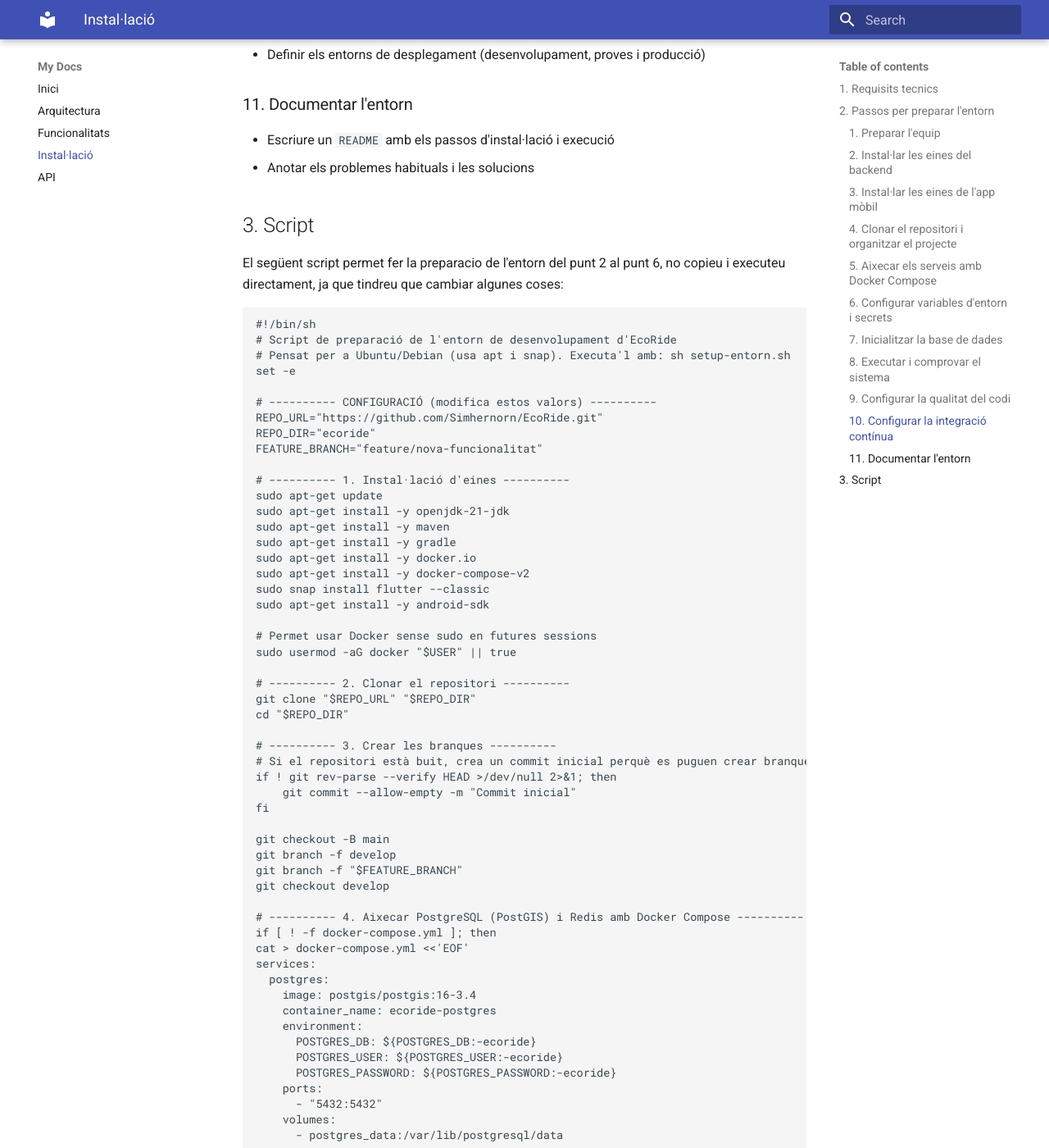
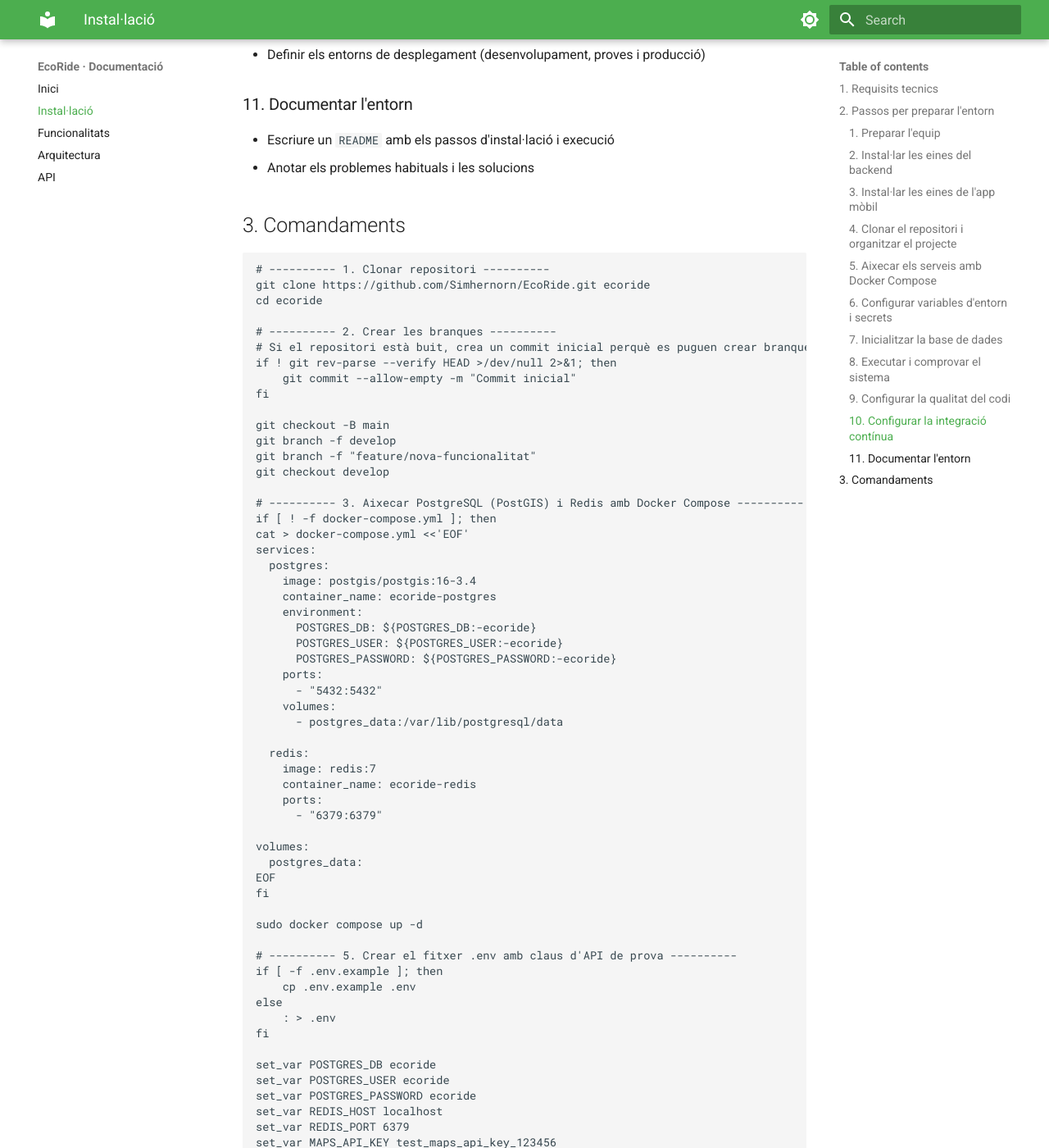
Before and after one commit to Simhernorn/EcoRide-Docs, an MkDocs documentation site: the page built from docs/instalacio.md, in a window 1280 px wide and 1400 px high, scrolled down 3447 px. Shown: the whole window at 82% size. Built offline with MkDocs 1.6.1 and Material for MkDocs 9.7.7, drawn with Linux system fonts in a browser that asks for light colours; some of the changed text lies outside the part shown.

Commit message:
Final de projecte

````diff
--- a/docs/arquitectura.md
+++ b/docs/arquitectura.md
@@ -0,0 +1,38 @@
+# Components tecnològics d'EcoRide
+
+## Flutter (aplicació mòbil)
+
+Flutter és el framework amb el qual es desenvolupa l'app que usen els ciclistes, tant per a Android com per a iOS, amb un únic codi. Dins d'EcoRide s'encarrega de:
+
+- Mostrar el mapa amb les estacions i les bicicletes disponibles
+- Escanejar el codi QR i comunicar-se amb el candado per Bluetooth o NFC
+- Mostrar les rutes, el comptador de CO₂ i els punts verds de l'usuari
+- Enviar les peticions a l'API i presentar-ne les respostes en pantalla
+- Rebre notificacions *push* de reserves, reptes i avisos
+
+## Spring Boot (backend)
+
+Spring Boot, escrit en Java, és el servidor que conté la lògica de negoci i exposa l'API REST a la qual es connecta l'app. Dins d'EcoRide s'encarrega de:
+
+- Autenticar els usuaris i validar els seus tokens (JWT)
+- Gestionar reserves, viatges, tarifes i pagaments
+- Calcular el CO₂ evitat i assignar els punts verds
+- Consultar i actualitzar les dades de la base de dades
+- Connectar-se amb serveis externs: mapes, pagaments i notificacions
+
+## PostgreSQL (base de dades)
+
+PostgreSQL, amb l'extensió PostGIS, és on es guarda de manera permanent tota la informació del sistema. Dins d'EcoRide s'encarrega de:
+
+- Emmagatzemar usuaris, bicicletes, estacions, viatges i pagaments
+- Guardar l'historial de punts verds i l'impacte ambiental de cada persona
+- Resoldre consultes geogràfiques, com ara "estacions a menys de 500 m" gràcies a PostGIS
+- Garantir la coherència de les dades mitjançant transaccions i restriccions
+
+## Diagrama de relacions entre components
+
+![Diagrama](./img/ecoride-diagrama-td.png)
+
+## Recorregut d'una petició
+
+Quan un usuari prem el botó de reservar una bici, l'app Flutter construeix una petició amb les dades necessàries (la bici triada i l'identificador de l'usuari) i l'envia en format JSON a l'API per HTTPS, adjuntant el token JWT que acredita la sessió. En arribar al backend, Spring Boot la rep en un controlador, valida el token i passa les dades a la capa de servei, que aplica les regles de negoci. Primer comprova a Redis si la bici consta com a disponible i, si cal, consulta PostgreSQL mitjançant el repositori, que executa la consulta SQL i registra la reserva. Quan la base de dades confirma l'operació, el backend actualitza la memòria cau i genera una resposta JSON que torna a l'app pel mateix camí. Finalment, Flutter interpreta la resposta i actualitza la pantalla per mostrar a l'usuari que la reserva s'ha fet correctament.
--- a/docs/instalacio.md
+++ b/docs/instalacio.md
@@ -97,39 +97,14 @@
 - Escriure un `README` amb els passos d'instal·lació i execució
 - Anotar els problemes habituals i les solucions
 
-## 3. Script
-
-El següent script permet fer la preparacio de l'entorn del punt 2 al punt 6, no copieu i executeu directament, ja que tindreu que cambiar algunes coses:
+## 3. Comandaments
 
 ```bash
-#!/bin/sh
-# Script de preparació de l'entorn de desenvolupament d'EcoRide
-# Pensat per a Ubuntu/Debian (usa apt i snap). Executa'l amb: sh setup-entorn.sh
-set -e
+# ---------- 1. Clonar repositori ----------
+git clone https://github.com/Simhernorn/EcoRide.git ecoride
+cd ecoride
 
-# ---------- CONFIGURACIÓ (modifica estos valors) ----------
-REPO_URL="https://github.com/Simhernorn/EcoRide.git"
-REPO_DIR="ecoride"
-FEATURE_BRANCH="feature/nova-funcionalitat"
-
-# ---------- 1. Instal·lació d'eines ----------
-sudo apt-get update
-sudo apt-get install -y openjdk-21-jdk
-sudo apt-get install -y maven
-sudo apt-get install -y gradle
-sudo apt-get install -y docker.io
-sudo apt-get install -y docker-compose-v2
-sudo snap install flutter --classic
-sudo apt-get install -y android-sdk
-
-# Permet usar Docker sense sudo en futures sessions
-sudo usermod -aG docker "$USER" || true
-
-# ---------- 2. Clonar el repositori ----------
-git clone "$REPO_URL" "$REPO_DIR"
-cd "$REPO_DIR"
-
-# ---------- 3. Crear les branques ----------
+# ---------- 2. Crear les branques ----------
 # Si el repositori està buit, crea un commit inicial perquè es puguen crear branques
 if ! git rev-parse --verify HEAD >/dev/null 2>&1; then
     git commit --allow-empty -m "Commit inicial"
@@ -137,10 +112,10 @@ fi
 
 git checkout -B main
 git branch -f develop
-git branch -f "$FEATURE_BRANCH"
+git branch -f "feature/nova-funcionalitat"
 git checkout develop
 
-# ---------- 4. Aixecar PostgreSQL (PostGIS) i Redis amb Docker Compose ----------
+# ---------- 3. Aixecar PostgreSQL (PostGIS) i Redis amb Docker Compose ----------
 if [ ! -f docker-compose.yml ]; then
 cat > docker-compose.yml <<'EOF'
 services:
--- a/mkdocs.yml
+++ b/mkdocs.yml
@@ -1,11 +1,27 @@
-site_name: My Docs
+site_name: EcoRide · Documentació
 
 theme:
   name: material
+  palette:
+    - scheme: default
+      primary: green
+      accent: light green
+      toggle:
+        icon: material/brightness-7
+        name: Canviar a mode fosc
+    - scheme: slate
+      primary: green
+      accent: light green
+      toggle:
+        icon: material/brightness-4
+        name: Canviar a mode clar
+
+plugins:
+  - search
 
 nav:
   - Inici: index.md
+  - Instal·lació: instalacio.md
+  - Funcionalitats: funcionalitats.md
   - Arquitectura: arquitectura.md
-  - Funcionalitats: funcionalitats.md
-  - Instal·lació: instalacio.md
   - API: api.md
````
Also changed, not shown: docs/api.md (+134 -0 lines), docs/funcionalitats.md (+42 -0 lines), docs/img/CapturaPunto7.png (added), docs/img/ecoride-diagrama-td.png (added).
